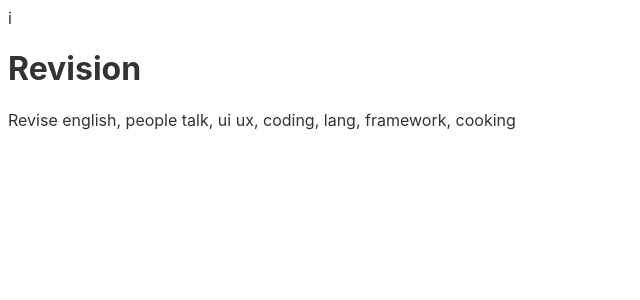
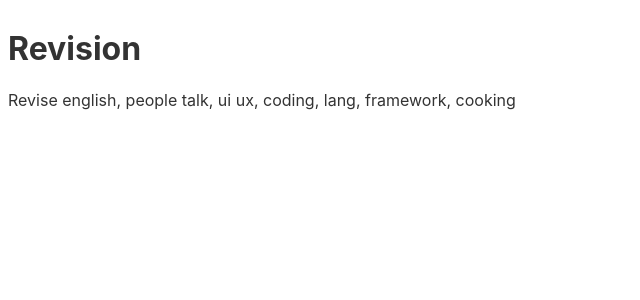
Before and after one commit to ikbhal/revision, a Svelte app: page / in a window 1280 px wide. Shown: the top 300 px of the page, without its empty margins (0-640 px from the left). Built offline with nearby package versions, Linux system fonts and the light colour scheme.

Commit message:
add first

```diff
--- a/src/App.svelte
+++ b/src/App.svelte
@@ -2,7 +2,7 @@
 </script>
 
 <main>
-i<h1>Revision</h1>
+<h1>Revision</h1>
 <p>Revise english, people talk, ui ux, coding, lang, framework, cooking</p>
 </main>
 
```
